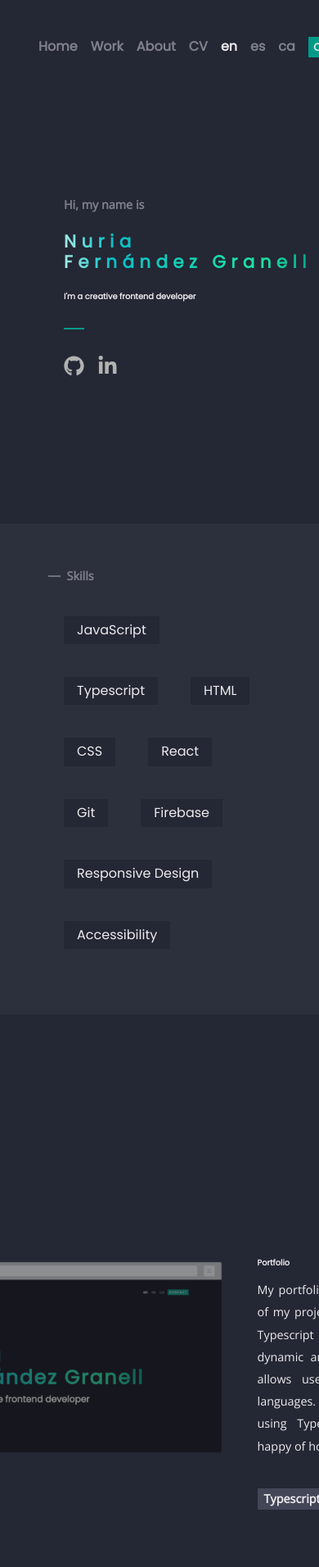
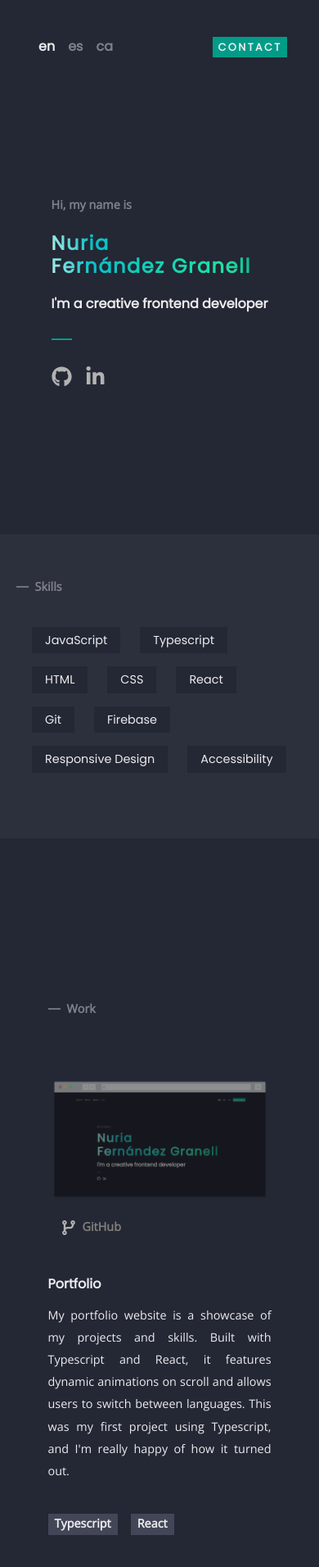
Before and after one commit to nutaptap/portfolio, a React (Vite) app: page /en in a window 390 px wide. Shown: the top 1912 px of the page at 82% size. Built offline with nearby package versions, Linux system fonts and the light colour scheme.

Commit message:
Added responsiveness

```diff
--- a/src/styles.css
+++ b/src/styles.css
@@ -362,7 +362,7 @@ nav button a:hover::before {
   list-style: none;
   display: flex;
   flex-wrap: wrap;
-  gap: 2.5rem;
+  gap: 1.5rem 2rem;
 }
 
 .skills li {
@@ -547,7 +547,7 @@ nav button a:hover::before {
   max-width: 1000px;
 }
 
-.about > div:last-of-type {
+.about-text {
   display: flex;
   flex-direction: column;
   align-items: flex-start;
@@ -703,8 +703,16 @@ nav button a:hover::before {
 /*Small screen*/
 
 @media (max-width: 1200px) {
+  .skills {
+    padding: 2rem 10vw 4rem;
+  }
+
+  .work {
+    padding: 0 10vw;
+  }
+
   .project-image {
-    width: 450px;
+    width: 400px;
   }
 
   .about {
@@ -712,4 +720,112 @@ nav button a:hover::before {
   }
 }
 
+/*Laptop*/
+
+@media (max-width: 1000px) {
+  .project-image {
+    width: 350px;
+  }
+
+  .project p {
+    max-width: 50vw;
+  }
+
+  .about {
+    flex-direction: column;
+  }
+
+  .about .picture {
+    max-width: 35vw;
+  }
+
+  .about-text {
+    width: 60vw;
+  }
+}
+
+/*Tablet*/
+
+@media (max-width: 850px) {
+  .intro {
+    align-self: center;
+    padding-left: 0;
+  }
+
+  .skills li {
+    font-size: 0.9rem;
+  }
+
+  .project,
+  .project:nth-of-type(1),
+  .project:nth-of-type(3),
+  .project:nth-of-type(5) {
+    flex-direction: column-reverse;
+    align-items: center;
+  }
+
+  .project-image {
+    width: 70vw;
+  }
+
+  .work h3 {
+    margin-top: 1.2rem;
+  }
+
+  .project p {
+    max-width: 70vw;
+  }
+
+  .about-text {
+    width: 75vw;
+    margin: 0;
+  }
+}
+
+/*Mobile*/
+
+@media (max-width: 600px) {
+  nav div {
+    justify-content: space-between;
+    width: 100%;
+  }
+
+  .nav-links {
+    display: none;
+  }
+
+  nav button {
+    margin-left: auto;
+  }
+
+  h2 {
+    font-size: 1.5rem;
+    letter-spacing: 0.1rem;
+  }
+
+  h3 {
+    font-size: 1rem;
+  }
+
+  .skills {
+    padding: 2rem 5vw 4rem;
+  }
+
+  .skills ul {
+    gap: 1rem 1.5rem;
+  }
+
+  .projects-container {
+    gap: 4rem;
+  }
+
+  .about .picture {
+    max-width: 100vw;
+  }
+
+  .about-text {
+    width: 80vw;
+  }
+}
+
 /*#endregion*/
```
